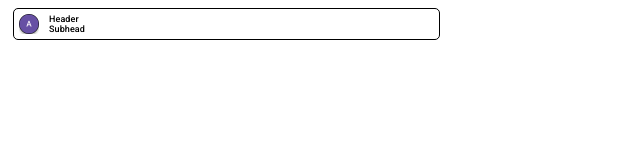
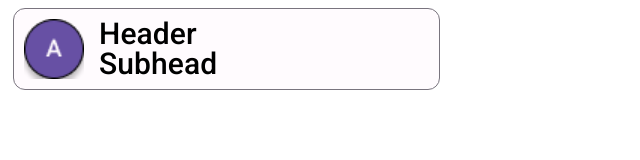
Before and after one commit to ShadePrima/english-mobile-app-2022, a plain HTML site: page index.html in a window 1280 px wide. Shown: the whole page, without its empty margins (0-640 px from the left). Drawn offline with Linux system fonts and the light colour scheme.

Commit message:
header bacground

```diff
--- a/style.css
+++ b/style.css
@@ -12,8 +12,9 @@
 }
 
 .header {
-    border: 1px solid black;
-    border-radius: 5px;
+    border: 1px solid #79747E;
+    background: #FFFBFE;
+    border-radius: 12px;
     margin: 5px;
     max-width: 425px;
     justify-content: center;
@@ -21,23 +22,22 @@
 
 .header__flex {
     display: flex;
-    /* justify-content: flex-start; */
+    flex-direction: row;
     align-items: center;
 }
 
 .header__img {
-    width: 20px;
-    margin: 5px;
+    width: 60px;
+    margin: 10px;
 }
 
 .text-h2 {
     font-family: 'Roboto', sans-serif;
     font-style: normal;
     font-weight: 500;
-    font-size: 16px;
-    line-height: 10px;
+    font-size: 30px;
+    line-height: 30px;
     letter-spacing: 0.1px;
-    font-size: 9px;
     margin: 5px;
 }
 
```
